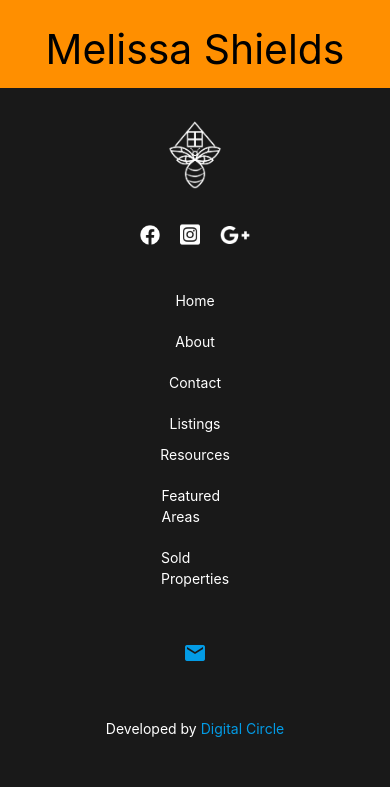
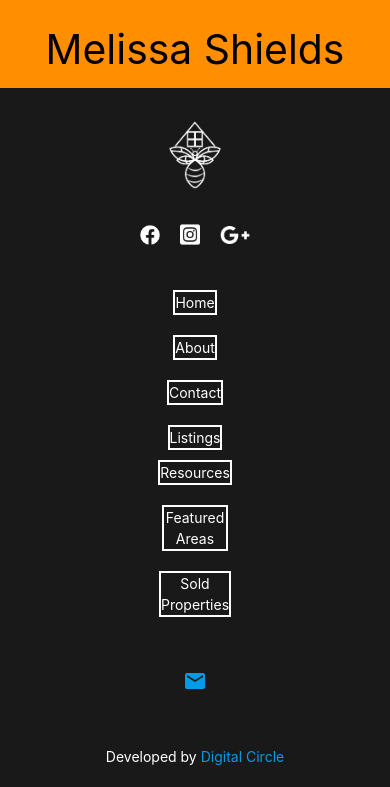
Before and after one commit to KwaneleN02/Web-Applications, a PHP site: page /header.html in a window 390 px wide. Shown: the part 4153-4940 px from the top of the page. Before the commit the page ends 4890 px from the top, so only its background shows below. Run offline with PHP 8.4, Linux system fonts and the light colour scheme; some libraries are stand-ins or nearby versions.

Commit message:
Update media.css

```diff
--- a/Melissa/styles/media.css
+++ b/Melissa/styles/media.css
@@ -118,6 +118,11 @@
       align-items: center;
   }
 
+  .right > li, .left > li
+  {
+      border: 2px solid white;
+      text-align: center;
+  }
   .email
   {
       margin-top: 3rem;
```
